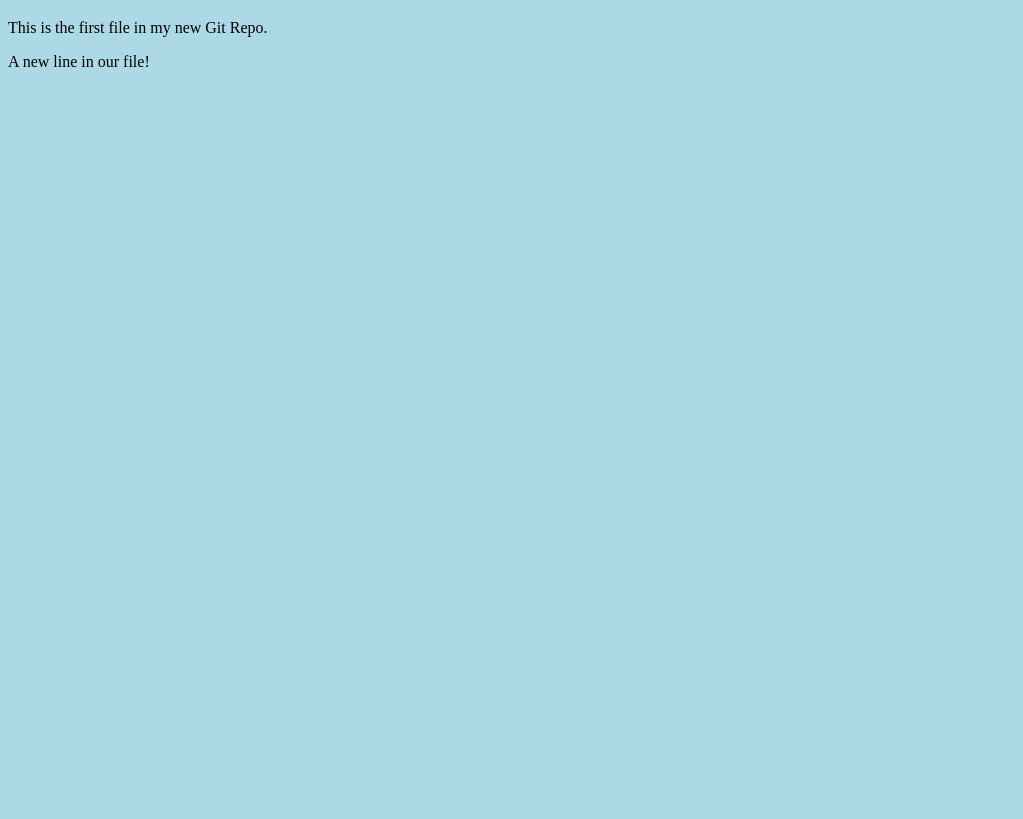
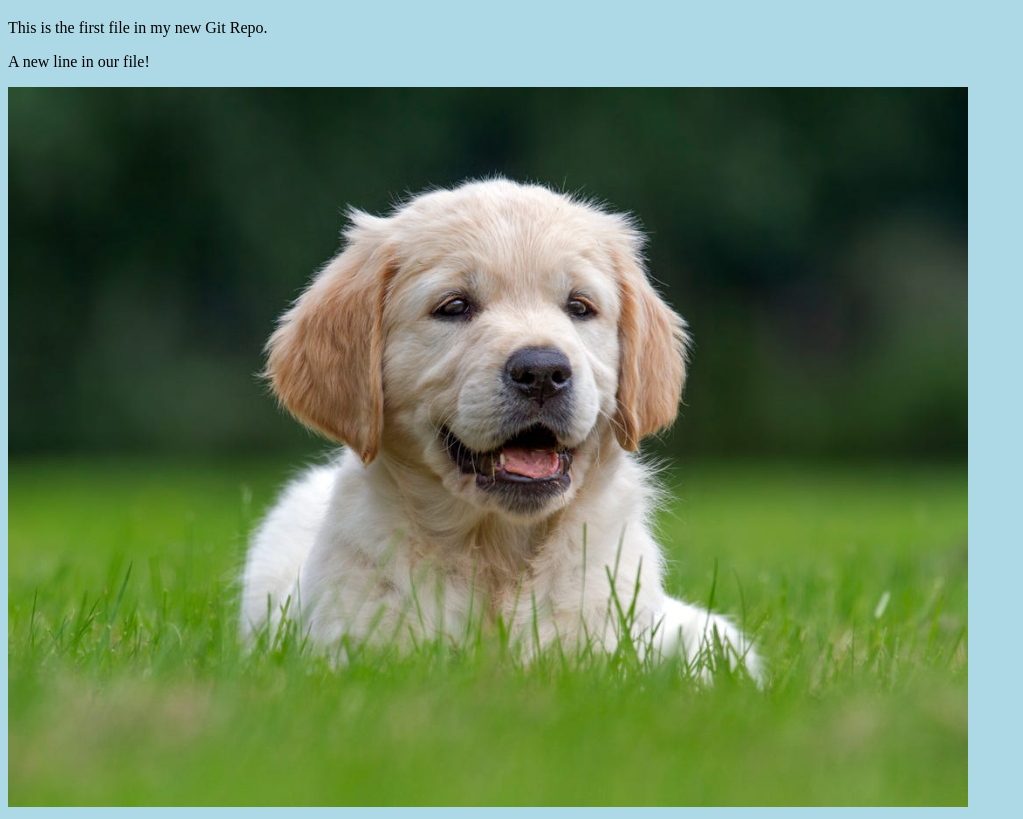
Before and after one commit to ssgraphics1501/myFirstProject, a plain HTML site: page index.html in a window 1280 px wide. Shown: the part 61-880 px from the top of the page, without its empty margins (0-1023 px from the left). Before the commit the page ends 800 px from the top, so only its background shows below. Drawn offline with Linux system fonts and the light colour scheme.

Commit message:
We added a new image to our hello World!

```diff
--- a/index.html
+++ b/index.html
@@ -10,5 +10,8 @@
 <p>This is the first file in my new Git Repo.</p>
 <p>A new line in our file!</p>
 
+<div><img src="images/dog.jpg" alt="Hello World from Space"
+    style="width:100%;max-width:960px"></div>
+
 </body>
 </html>
```
Also changed, not shown: images/dog.jpg (added).
